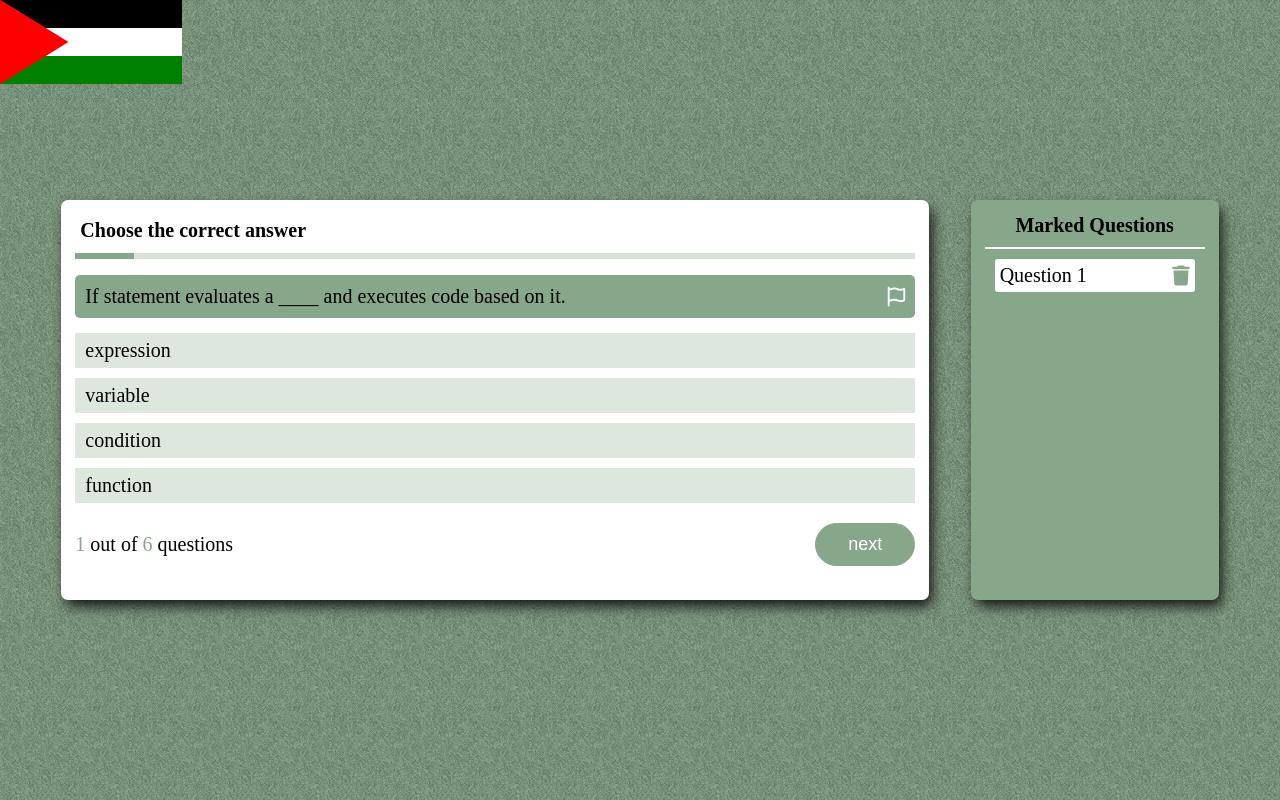
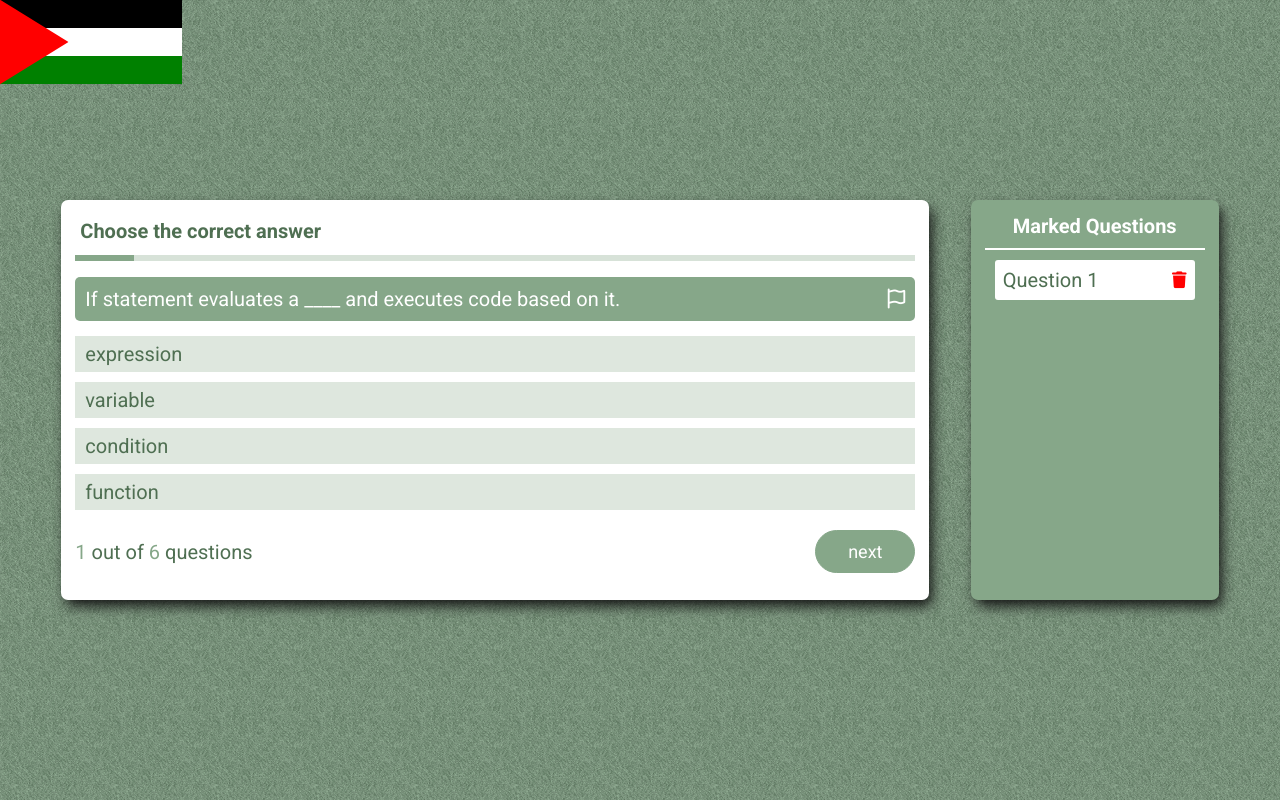
Before and after one commit to sohilakaraly340/Exam, a plain HTML site: page quiz.html in a window 1280 px wide. Both pictures are taken after a click on the icon "mark question". Drawn offline with Linux system fonts and the light colour scheme.

Commit message:
update fontFamily

```diff
--- a/style/gradePage.css
+++ b/style/gradePage.css
@@ -1,7 +1,11 @@
+@import url('https://fonts.googleapis.com/css2?family=Roboto:wght@400;700&display=swap');
+
 *{
     margin: 0;
     padding: 0;
     box-sizing: border-box;
+    font-family: 'Roboto', sans-serif;
+
 }
 html,
 body{
--- a/style/quiz.css
+++ b/style/quiz.css
@@ -1,3 +1,4 @@
+@import url('https://fonts.googleapis.com/css2?family=Roboto:wght@400;700&display=swap');
 :root{
     --primary-color: #86A789;
 }
@@ -5,6 +6,8 @@
     margin: 0;
     padding: 0;
     box-sizing: border-box;
+    font-family: 'Roboto', sans-serif;
+    color:  #4F6F52;
 }
 html,
 body{
@@ -57,10 +60,10 @@ progress{
 .left .q{
     background-color: var(--primary-color);
     padding: 10px;
-    -webkit-border-radius: 5px;
-    -moz-border-radius: 5px;
-    -ms-border-radius: 5px;
-    -o-border-radius: 5px;
+    -webkit-border-radius:5px;
+    -moz-border-radius:5px;
+    -ms-border-radius:5px;
+    -o-border-radius:5px;
     border-radius: 5px;
     margin: 15px 0;
     display: flex;
@@ -72,17 +75,19 @@ progress{
     margin: 10px 0;
     padding: 6px 10px;
     cursor: pointer;
-    -webkit-transition: all .3s;
-    -moz-transition: all .3s;
-    -ms-transition: all .3s;
-    -o-transition: all .3s;
-    transition: all .3s;
+    -webkit-transition: all .4s;
+    -moz-transition: all .4s;
+    -ms-transition: all .4s;
+    -o-transition: all .4s;
+    transition: all .4s;
 }
 .left .choices .checked{
     background-color: #86a789c5;
+    color: white;
 }
 .left .q .ques{
     width: 80%;
+    color: white;
 }
 i#mark{
     color: white;
@@ -94,14 +99,14 @@ i#mark{
 button{
     outline: none;
     border: 1px solid var(--primary-color);
-    padding: 10px 20px;
+    padding: 10px 12px;
     font-size: 18px;
     width: 100px;
     font-weight: 500;
-    -webkit-border-radius: 25px;
-    -moz-border-radius: 25px;
-    -ms-border-radius: 25px;
-    -o-border-radius: 25px;
+    -webkit-border-radius:3px;
+    -moz-border-radius:3px;
+    -ms-border-radius:3px;
+    -o-border-radius:3px;
     border-radius: 25px;
     -webkit-transition: all .5s;
     -moz-transition: all .5s;
@@ -147,15 +152,16 @@ button#submit:hover{
     padding-bottom: 10px;
     margin-bottom: 10px;
     border-bottom: 2px solid white;
+    color: white;
 }
 .right div{
     background-color: white;
     margin: 10px;
-    padding: 5px;
-    -webkit-border-radius:3px;
-    -moz-border-radius:3px;
-    -ms-border-radius:3px;
-    -o-border-radius:3px;
+    padding: 8px;
+    -webkit-border-radius: 3px;
+    -moz-border-radius: 3px;
+    -ms-border-radius: 3px;
+    -o-border-radius: 3px;
     border-radius: 3px;
     cursor: pointer;
     -webkit-transition: all .5s;
@@ -171,8 +177,9 @@ button#submit:hover{
     color: var(--primary-color);
 }
 i.delete{
-    color: var(--primary-color);
+    color: red;
     cursor: pointer;
+    font-size: smaller;
 }
 @media (max-width: 767px) {
     .container,
--- a/style/style.css
+++ b/style/style.css
@@ -1,6 +1,10 @@
+@import url('https://fonts.googleapis.com/css2?family=Roboto:wght@400;700&display=swap');
+
 * {
   padding: 0;
   margin: 0;
+  font-family: 'Roboto', sans-serif;
+
 }
 html{
   height:100vh;
--- a/style/timeOut.css
+++ b/style/timeOut.css
@@ -1,6 +1,10 @@
+@import url('https://fonts.googleapis.com/css2?family=Roboto:wght@400;700&display=swap');
+
 *{
     padding: 0;
     margin: 0;
+    font-family: 'Roboto', sans-serif;
+
 }
 html{
     height: 100vh;
```
